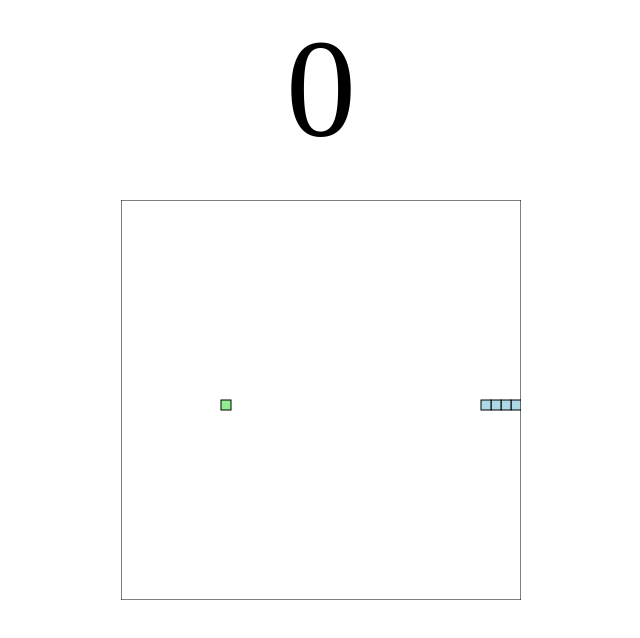
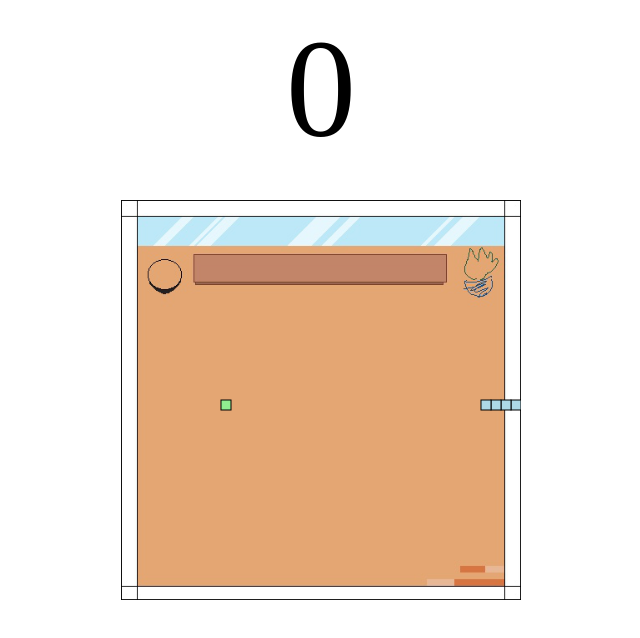
Before and after one commit to BY1994/dance-snake-game, a plain HTML site: page index.html in a window 1280 px wide. Shown: the whole page, without its empty margins (319-959 px from the left). Drawn offline with Linux system fonts and the light colour scheme.

Commit message:
[feat] add background (temp)
This patch added background image.

Signed-off-by: BY1994 <lovelychoco100@gmail.com>

```diff
--- a/index.html
+++ b/index.html
@@ -50,14 +50,16 @@
 
     // Get the canvas element
     const snakeboard = document.getElementById("snakeboard");
+    document.addEventListener("keydown", change_direction);
     // Return a two dimensional drawing context
     const snakeboard_ctx = snakeboard.getContext("2d");
     // Start game
-    main();
-
-    gen_food();
-
-    document.addEventListener("keydown", change_direction);
+    var background = new Image();
+    background.src = "background_temp.png";
+    background.onload = function(){
+        main();
+        gen_food();
+    }
 
     // main function called repeatedly to keep the game running
     function main() {
@@ -77,14 +79,7 @@
 
     // draw a border around the canvas
     function clear_board() {
-      //  Select the colour to fill the drawing
-      snakeboard_ctx.fillStyle = board_background;
-      //  Select the colour for the border of the canvas
-      snakeboard_ctx.strokestyle = board_border;
-      // Draw a "filled" rectangle to cover the entire canvas
-      snakeboard_ctx.fillRect(0, 0, snakeboard.width, snakeboard.height);
-      // Draw a "border" around the entire canvas
-      snakeboard_ctx.strokeRect(0, 0, snakeboard.width, snakeboard.height);
+        snakeboard_ctx.drawImage(background, 0, 0, 400, 400);
     }
 
     // Draw the snake on the canvas
```
Also changed, not shown: background_temp.png (added).
